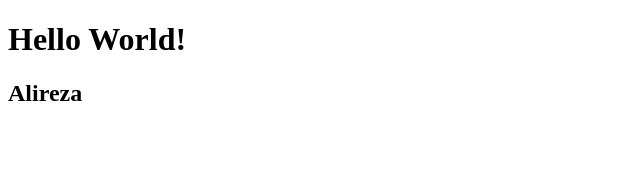
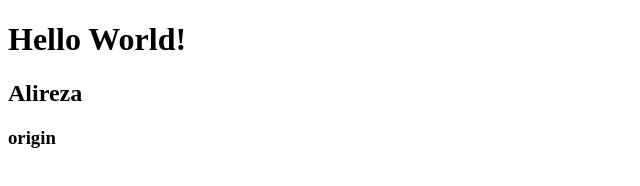
Before and after one commit to mos2000/git-test, a plain HTML site: page index.html in a window 1280 px wide. Shown: the full height of the page, 0-640 px from the left. Drawn offline with Linux system fonts and the light colour scheme.

Commit message:
copy origin

```diff
--- a/index.html
+++ b/index.html
@@ -8,5 +8,6 @@
   <body>
    <h1> Hello World!</h1>
    <h2> Alireza </h2>
+   <h3> origin </h3>
   </body>
 </html>
```
